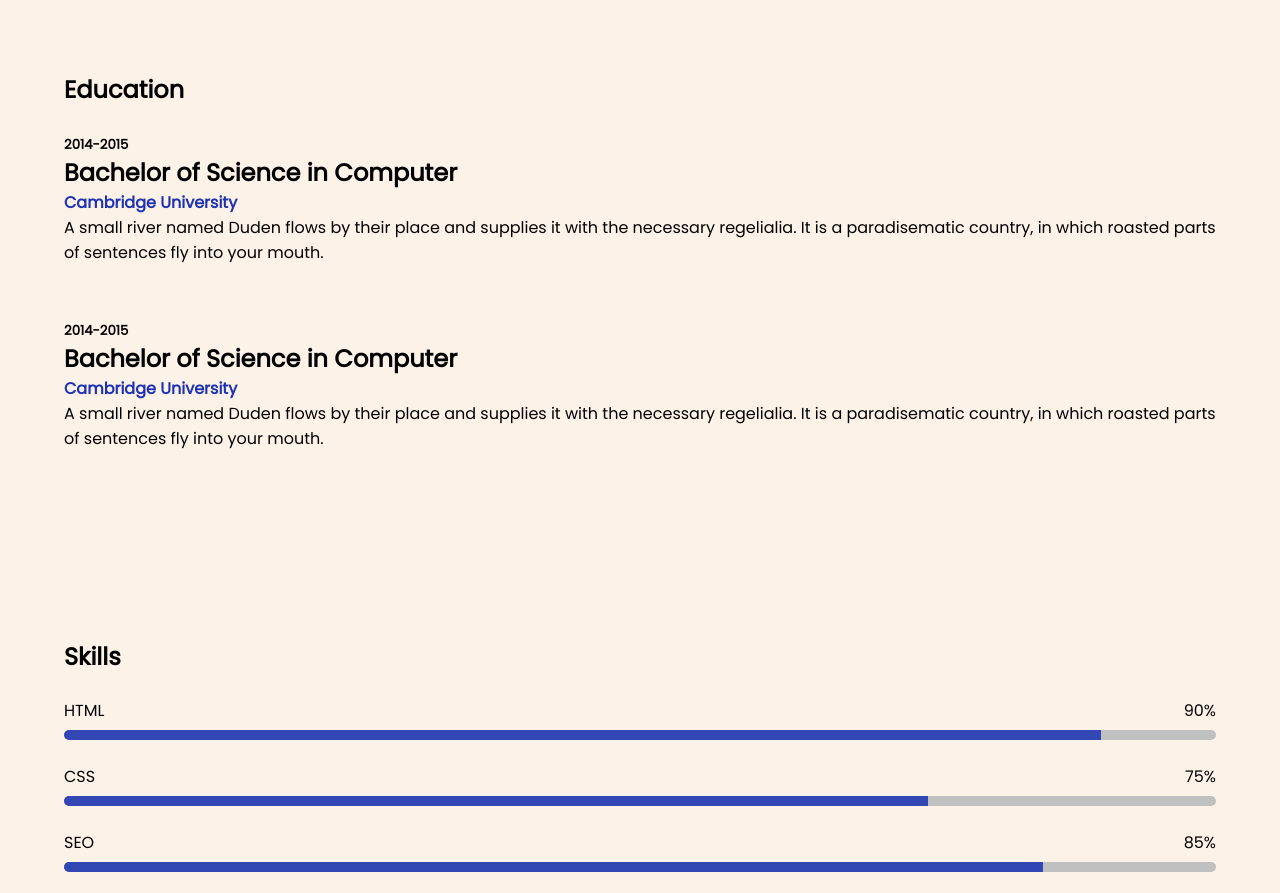
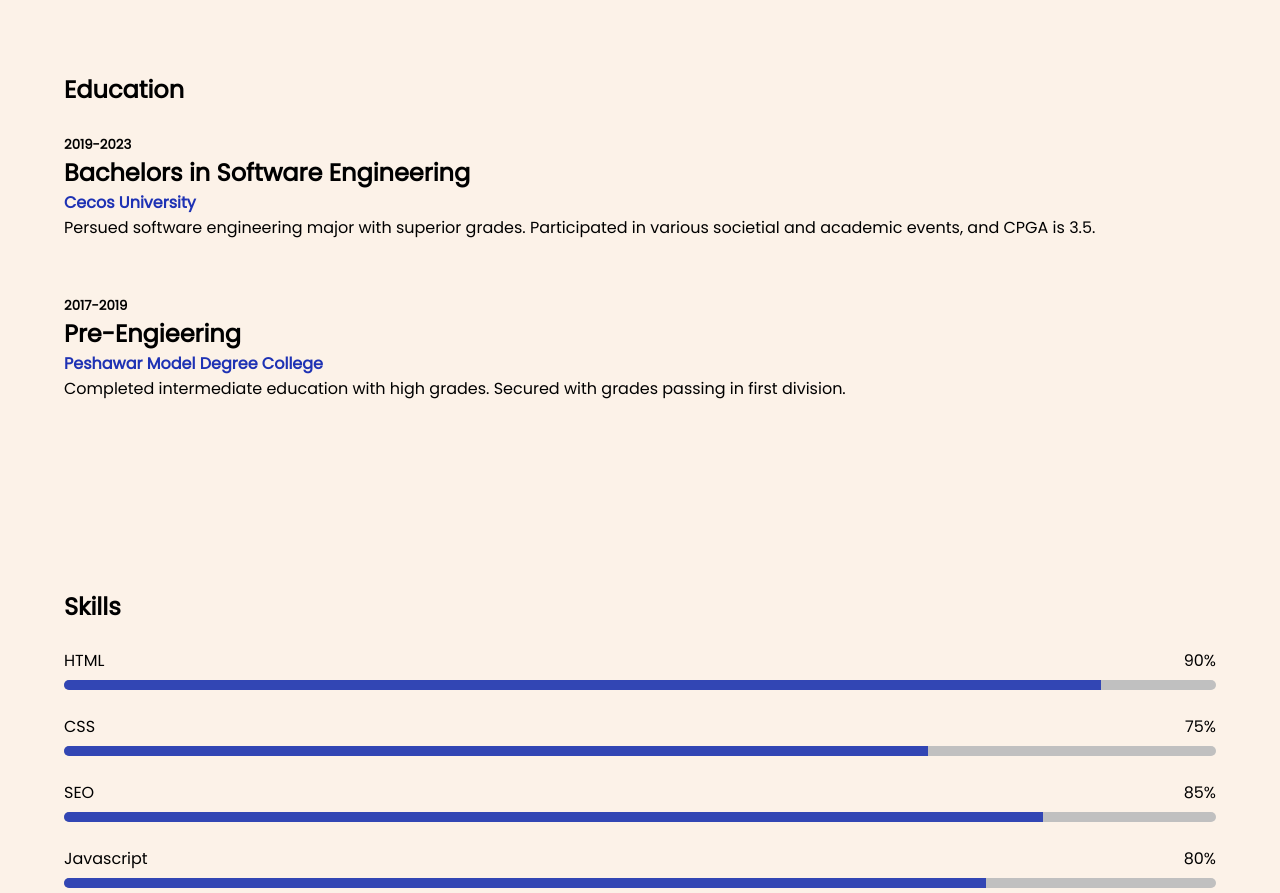
Before and after one commit to fawad-code/fawad0code.github.io, a plain HTML site: page index.html in a window 1280 px wide. Shown: the part 1400-2293 px from the top of the page. Drawn offline with Linux system fonts and the light colour scheme.

Commit message:
update education

```diff
--- a/index.html
+++ b/index.html
@@ -65,22 +65,21 @@
         <h1>Education</h1>
         <div class="edu">
             <div class="clg">
-                <h5>2014-2015</h5>
-                <h2>Bachelor of Science in Computer</h2>
-                <h4>Cambridge University</h4>
-                <p>A small river named Duden flows by their place
-                and supplies it with the necessary regelialia.
-                It is a paradisematic country, in which roasted
-                parts of sentences fly into your mouth.</p>
+                <h5>2019-2023</h5>
+                <h2>Bachelors in Software Engineering</h2>
+                <h4>Cecos University</h4>
+                <p>Persued software engineering major with superior grades.
+                    Participated in various societial and academic events, and
+                    CPGA is 3.5.
+                </p>
             </div>
             <div class="clg">
-                <h5>2014-2015</h5>
-                <h2>Bachelor of Science in Computer</h2>
-                <h4>Cambridge University</h4>
-                <p>A small river named Duden flows by their place
-                and supplies it with the necessary regelialia.
-                It is a paradisematic country, in which roasted
-                parts of sentences fly into your mouth.</p>
+                <h5>2017-2019</h5>
+                <h2>Pre-Engieering</h2>
+                <h4>Peshawar Model Degree College</h4>
+                <p>Completed intermediate education with high grades.
+                    Secured with grades passing in first division.
+                </p>
             </div>
         </div>
     </section>
```
